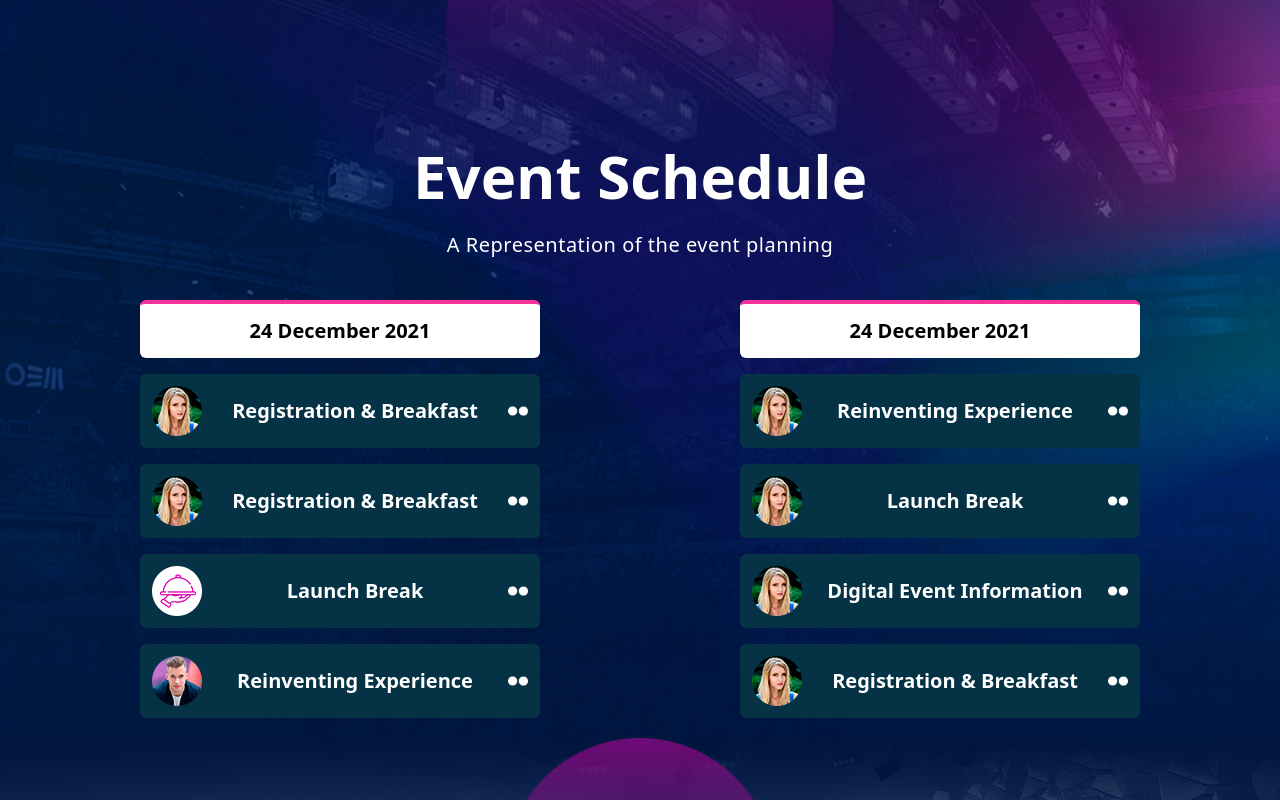
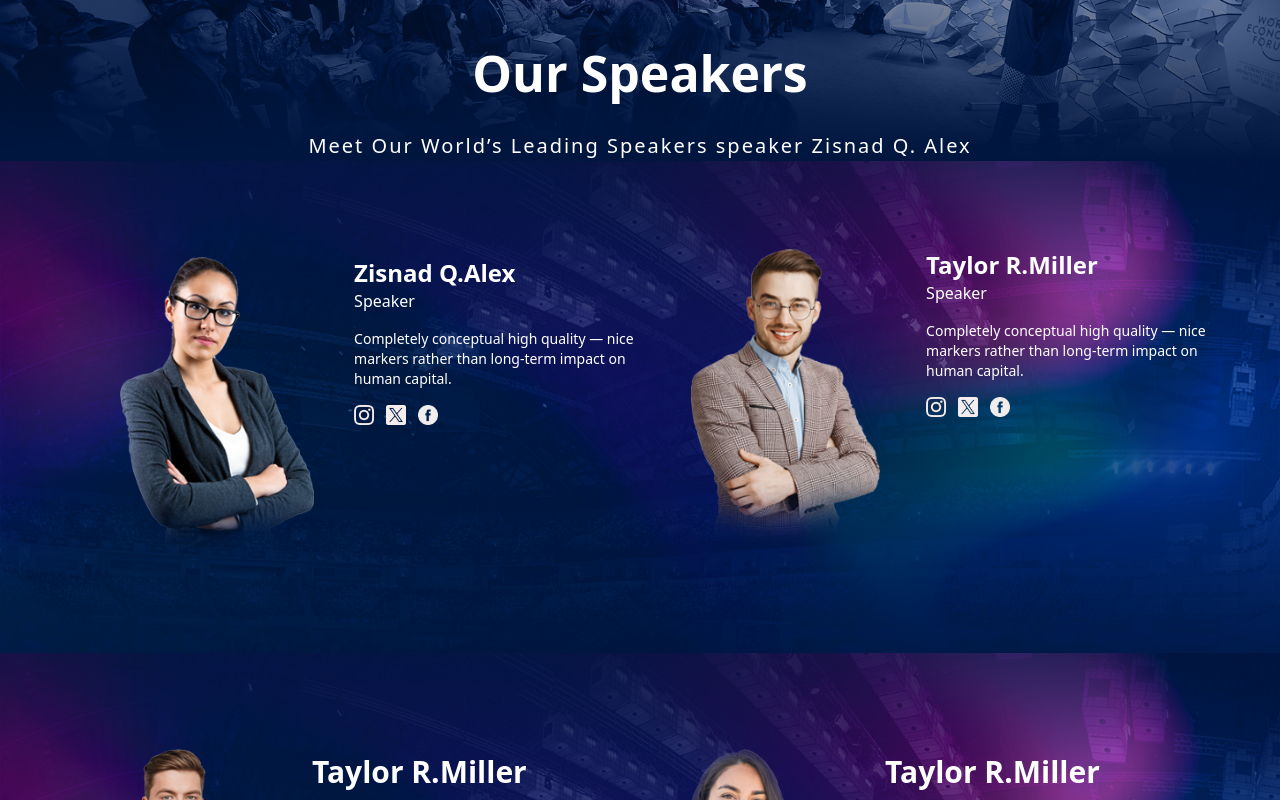
Before and after one commit to Godstimemoses555/Event-site, a React (Vite) app: page / in a window 1280 px wide. Shown: the part 2160-2960 px from the top of the page. Built offline with nearby package versions, Linux system fonts and the light colour scheme.

Commit message:
i commented out sec3 and also edite the widths and padding in sec3 in home page

```diff
--- a/src/Component/Sec3.jsx
+++ b/src/Component/Sec3.jsx
@@ -17,16 +17,13 @@ const Sec3 = () => {
   const [bum, setBum] = useState(false);
 
   return (
-    // ✅ Ensure no overflow horizontally or vertically
-    <div className="">
+    <div className="overflow-x-hidden w-full">
       <div
-        className="flex flex-col items-center justify-center p-5 w-full"
-        style={{
-          background: `url(${fullhero}) center/cover no-repeat`,
-        }}
+        className="flex flex-col items-center justify-center p-2.5 w-full bg-cover bg-center bg-no-repeat"
+        style={{ backgroundImage: `url(${fullhero})` }}
       >
         {/* Header section */}
-        <div className="flex flex-col items-center text-center gap-4 w-full max-w-[1000px] mb-10 px-4">
+        <div className="flex flex-col items-center text-center gap-4  w-[1200px]  mb-10 px-2.5">
           <img
             className="w-[80%] sm:w-[60%] md:w-[40%] h-auto object-contain"
             src={header2}
@@ -41,17 +38,17 @@ const Sec3 = () => {
         </div>
 
         {/* Main section */}
-        <div className="flex flex-col md:flex-row gap-10 md:gap-16 w-full max-w-[1200px] px-4 md:px-8 items-center justify-center">
+        <div className="flex flex-col md:flex-row gap-10 md:gap-16 w-[1200px]  px-4 items-center justify-center">
           {/* LEFT COLUMN */}
           <div className="flex flex-col w-full md:w-1/2 gap-4 items-center">
-            <div className="bg-white border-t-4 border-pink-500 rounded-md py-3 text-center font-bold text-[20px] w-full max-w-[400px]">
+            <div className="bg-white border-t-4 border-pink-500  text-center font-bold text-[20px] w-full max-w-[300px]">
               24 December 2021
             </div>
 
             {/* ITEM 1 */}
             {!pick ? (
               <div
-                className="bg-cyan-950 rounded-md p-3 flex items-center justify-between w-full max-w-[400px] cursor-pointer transition"
+                className="bg-cyan-950  p-2.5 flex items-center justify-between w-[300px] cursor-pointer transition"
                 onClick={() => setPick(true)}
               >
                 <img className="w-[50px]" src={user1} alt="" />
@@ -62,7 +59,7 @@ const Sec3 = () => {
               </div>
             ) : (
               <div
-                className="bg-white rounded-md p-5 w-full max-w-[400px] text-center cursor-pointer transition"
+                className="bg-white  p-2.5 w-[300px] text-center cursor-pointer transition"
                 onClick={() => setPick(false)}
               >
                 <h2 className="text-pink-500 font-bold text-[20px] mb-3">
@@ -76,66 +73,12 @@ const Sec3 = () => {
               </div>
             )}
 
+            {/* Other items */}
+            {/* ... your other blocks here, same structure ... */}
 
-            {!click ? (
-              <div
-                className="bg-cyan-950 rounded-md p-3 flex items-center justify-between w-full max-w-[400px] cursor-pointer transition"
-                onClick={() => setClick(true)}
-              >
-                <img className="w-[50px]" src={user1} alt="" />
-                <h2 className="text-white font-semibold text-[16px] md:text-[20px] text-center flex-1">
-                  Registration & Breakfast
-                </h2>
-                <img className="w-[20px]" src={twodots} alt="" />
-              </div>
-            ) : (
-              <div
-                className="bg-white rounded-md p-5 w-full max-w-[400px] text-center cursor-pointer transition"
-                onClick={() => setClick(false)}
-              >
-                <h2 className="text-pink-500 font-bold text-[20px] mb-3">
-                  Registration Break
-                </h2>
-                <p className="text-black font-medium leading-relaxed text-[15px]">
-                  Phosrescen ntiate principle-centered networks via magnetic
-                  Apildous eviscuate standards compliant fully tested metrics
-                  without creative design futureproof web.
-                </p>
-              </div>
-            )}
-
-            {/* ITEM 2 */}
-            {!open ? (
-              <div
-                className="bg-cyan-950 rounded-md p-3 flex items-center justify-between w-full max-w-[400px] cursor-pointer transition"
-                onClick={() => setOpen(true)}
-              >
-                <img className="w-[50px]" src={icon1} alt="" />
-                <h2 className="text-white font-semibold text-[16px] md:text-[20px] text-center flex-1">
-                  Launch Break
-                </h2>
-                <img className="w-[20px]" src={twodots} alt="" />
-              </div>
-            ) : (
-              <div
-                className="bg-white rounded-md p-5 w-full max-w-[400px] text-center cursor-pointer transition"
-                onClick={() => setOpen(false)}
-              >
-                <h2 className="text-pink-500 font-bold text-[20px] mb-3">
-                  Launch Break
-                </h2>
-                <p className="text-black font-medium leading-relaxed text-[15px]">
-                  Phosrescen ntiate principle-centered networks via magnetic
-                  Apildous eviscuate standards compliant fully tested metrics
-                  without creative design futureproof web.
-                </p>
-              </div>
-            )}
-
-            {/* ITEM 3 */}
             {!chop ? (
               <div
-                className="bg-cyan-950 rounded-md p-3 flex items-center justify-between w-full max-w-[400px] cursor-pointer transition"
+                className="bg-cyan-950  p-2.5 flex items-center justify-between w-[300px] cursor-pointer transition"
                 onClick={() => setChop(true)}
               >
                 <img className="w-[50px]" src={user4} alt="" />
@@ -146,7 +89,7 @@ const Sec3 = () => {
               </div>
             ) : (
               <div
-                className="bg-white rounded-md p-5 w-full max-w-[400px] text-center cursor-pointer transition"
+                className="bg-white  p-2.5 w-full  sm:w-[400px] text-center cursor-pointer transition"
                 onClick={() => setChop(false)}
               >
                 <h2 className="text-pink-500 font-bold text-[20px] mb-3">
@@ -163,7 +106,7 @@ const Sec3 = () => {
 
           {/* RIGHT COLUMN */}
           <div className="flex flex-col w-full md:w-1/2 gap-4 items-center">
-            <div className="bg-white border-t-4 border-pink-500 rounded-md py-3 text-center font-bold text-[20px] w-full max-w-[400px]">
+            <div className="bg-white border-t-4 border-pink-500  text-center font-bold text-[20px]  w-[300px]">
               24 December 2021
             </div>
 
@@ -176,7 +119,7 @@ const Sec3 = () => {
               !state ? (
                 <div
                   key={i}
-                  className="bg-cyan-950 rounded-md p-3 flex items-center justify-between w-full max-w-[400px] cursor-pointer transition"
+                  className="bg-cyan-950 p-2.5 flex items-center justify-betweenw-[300px] cursor-pointer transition"
                   onClick={() => setState(true)}
                 >
                   <img className="w-[50px]" src={user1} alt="" />
@@ -188,7 +131,7 @@ const Sec3 = () => {
               ) : (
                 <div
                   key={i}
-                  className="bg-white rounded-md p-5 w-full max-w-[400px] text-center cursor-pointer transition"
+                  className="bg-white  p-2.5 w-[300px] text-center cursor-pointer transition"
                   onClick={() => setState(false)}
                 >
                   <h2 className="text-pink-500 font-bold text-[18px] mb-3">
--- a/src/Pages/Home.jsx
+++ b/src/Pages/Home.jsx
@@ -32,7 +32,7 @@ const Home = () => {
       <Navpc/>
 
   <Navmobile />
-    <div className='lg:hidden h-20 '>
+    <div className='lg:hidden h-20 overflow-hidden '>
 
       </div>
 
@@ -45,7 +45,7 @@ const Home = () => {
       <Sec1/>
       <Sec2/>
       <Sectext/>
-      <Sec3/>
+      {/* <Sec3/> */}
       <Sec4/>
       <Sec5/>
       <Sec6/>
--- a/src/Pages/Slicke.jsx
+++ b/src/Pages/Slicke.jsx
@@ -23,11 +23,11 @@ const Slicke = () => {
   };
   return (
     <div>
-    <div className='w-[100%] h-full items-center gap-[20px]' style={{background:`url(${fullhere})`, backgroundPosition: "center",
+    <div className='w-[100%] h-full items-center gap-[20px] overflow-hidden' style={{background:`url(${fullhere})`, backgroundPosition: "center",
         backgroundRepeat: "no-repeat",
         backgroundSize: "cover"}}>
 
-          <div className=' overflow-hidden'>
+          <div className=' '>
 
             <Slider {...settings}>
       <div className='flex w-[150px] h-[300px]  items-center justify-center  flex-col gap-[8px] p-2.5'>
```
